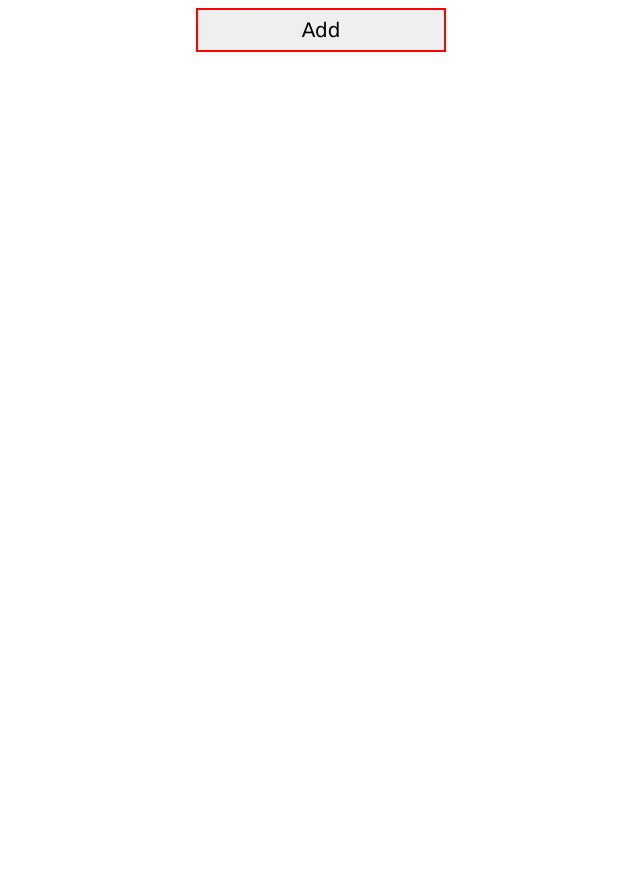
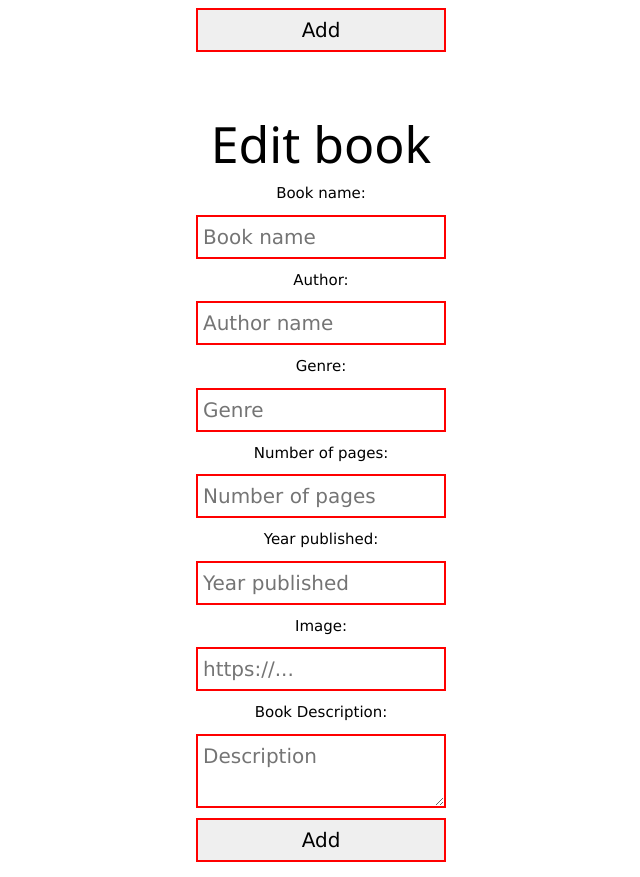
Before and after one commit to HubanHubanov/React-Project-Books, a React (Vite) app in the folder client/: page / in a window 1280 px wide. Shown: the part 3223-4100 px from the top of the page, without its empty margins (319-959 px from the left). Before the commit the page ends 3290 px from the top, so only its background shows below. Built offline with nearby package versions, Linux system fonts and the light colour scheme.

Commit message:
Add edit component

```diff
--- a/client/src/App.jsx
+++ b/client/src/App.jsx
@@ -1,4 +1,5 @@
 import Create from "./components/create/Create"
+import Edit from "./components/edit/Edit"
 import Footer from "./components/footer/Footer"
 import Header from "./components/header/Header"
 import Home from "./components/home/Home"
@@ -19,6 +20,7 @@ function App() {
    <Register/>
    <PageNotFound/>
    <Create/>
+   <Edit/>
 
     </>
   )
--- /dev/null
+++ b/client/src/components/edit/Edit.jsx
@@ -0,0 +1,25 @@
+export default function Edit() {
+    return (
+        <section id="editBook">
+        <h2>Edit book</h2>
+        <form id="formEditBook">
+            <label htmlFor="book">Book name:</label>
+            <input type="text" id="book" name="book" placeholder="Book name" />
+            <label htmlFor="author">Author:</label>
+            <input type="text" id="author" name="author" placeholder="Author name" />
+            <label htmlFor="genre">Genre:</label>
+            <input type="text" id="genre" name="genre" placeholder="Genre" />
+            <label htmlFor="pages">Number of pages:</label>
+            <input type="number" id="pages" name="pages" placeholder="Number of pages" />
+            <label htmlFor="pages">Year published:</label>
+            <input type="number" id="year" name="year" placeholder="Year published" />
+            <label htmlFor="imgUrl">Image:</label>
+            <input type="text" id="imgUrl" name="imgUrl" placeholder="https://..." />
+            <label for="description">Book Description:</label>
+            <textarea placeholder="Description" ></textarea>
+
+            <input type="submit" class="create" value="Add" />
+        </form>
+    </section>
+    );
+}
```
